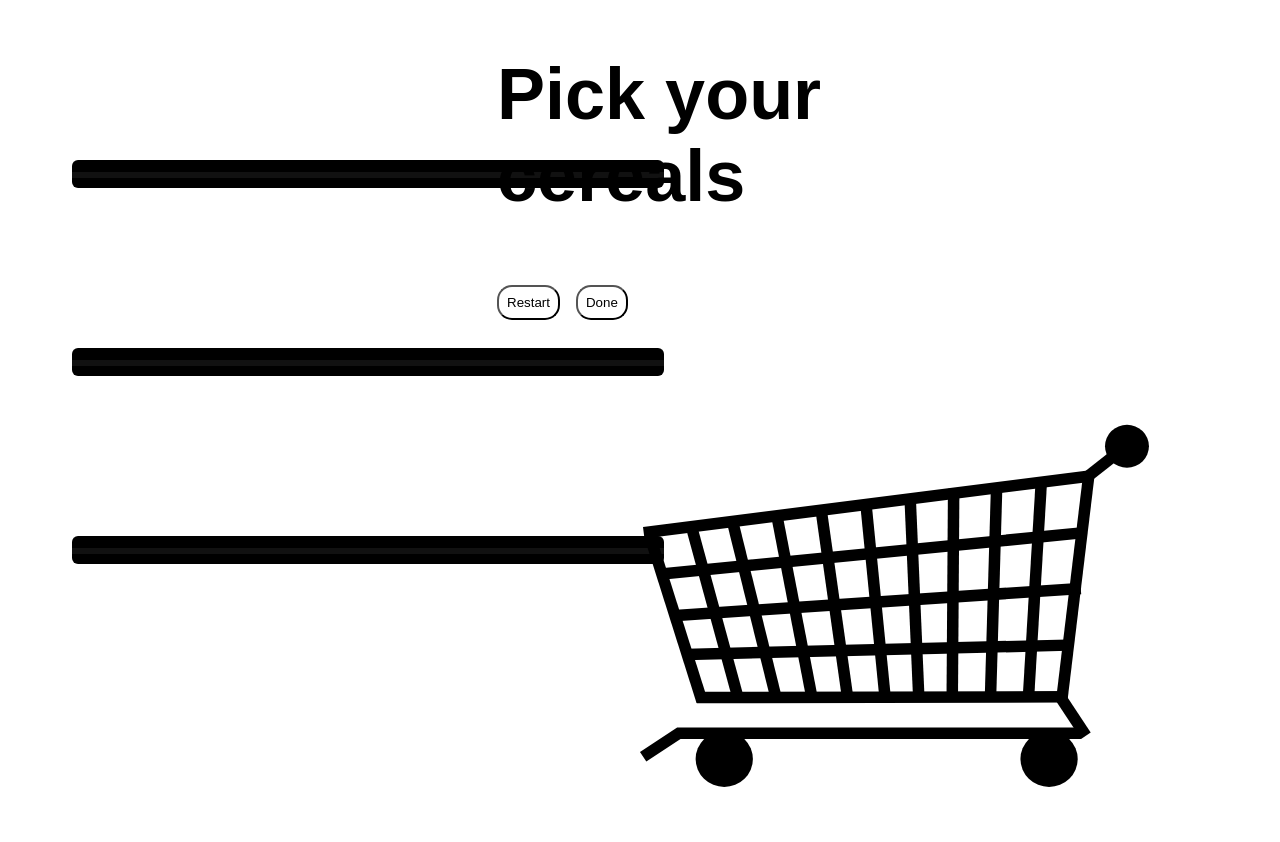
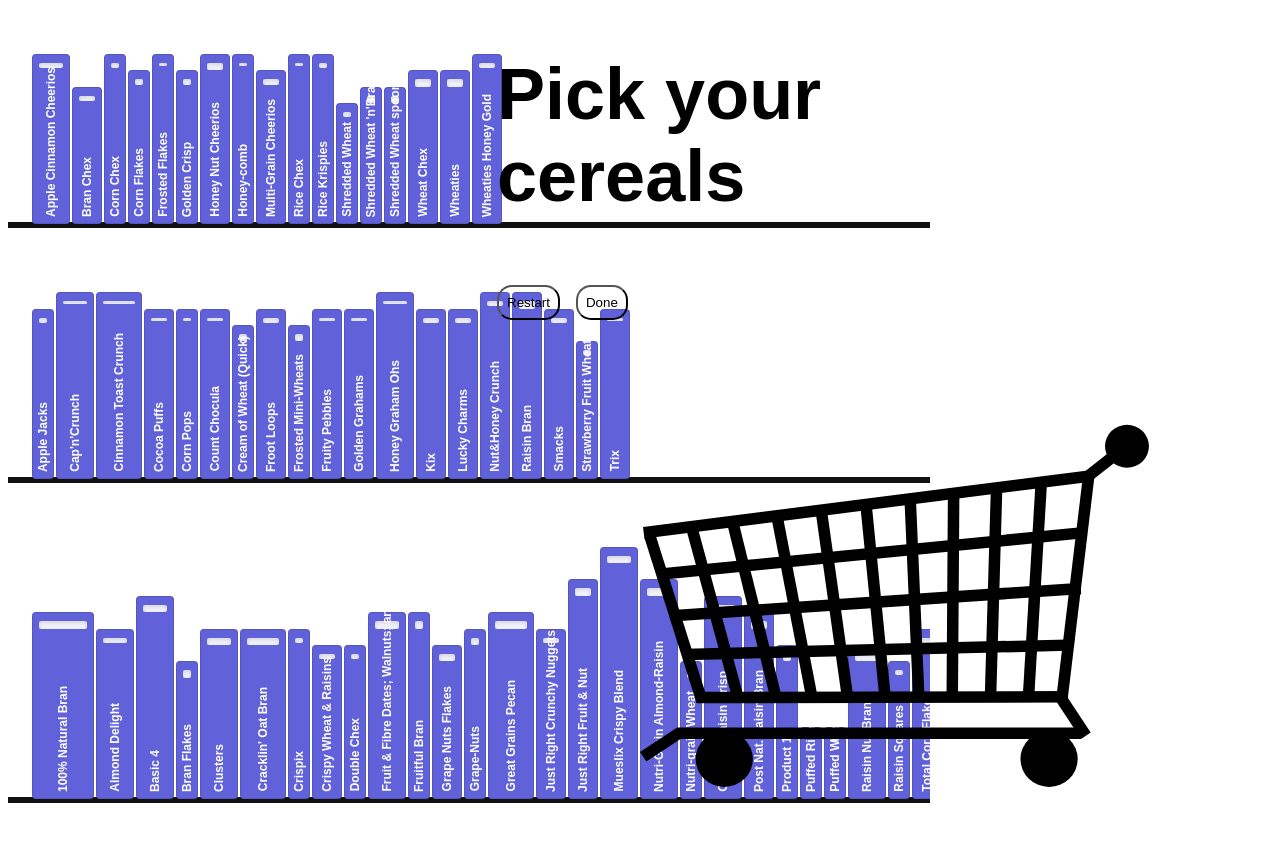
Before and after one commit to carolina8104/cereal-visualization, a plain HTML site: page index.html in a window 1280 px wide. Before the commit the page ends 800 px from the top, so only its background shows below. Drawn offline with nearby package versions, Linux system fonts and the light colour scheme.

Commit message:
Shelf with boxes mapped to values

```diff
--- a/css/style.css
+++ b/css/style.css
@@ -10,19 +10,19 @@ body {
 }
 
 .shelves{
-    width:720px;
+    width:80vw;
     max-width:72vw;
 }
 
 .shelf{
-    margin: 20vh 5vw;
-    background: black;
+    margin: 5vh 0vw;
+    background: rgba(152, 0, 0, 0);
     border-radius: 6px;
     padding: 14px 24px;
     position: relative;
     display: flex;
     align-items: flex-end;
-    gap: 8px;
+    gap: 2px;
     overflow-x: auto;
     scroll-behavior: smooth;
 }
@@ -63,3 +63,39 @@ button{
     display: flex;
     gap: 1rem;
 }
+
+.cereal {
+  position:relative;
+  display:flex;
+  align-items:flex-end;
+  justify-content:center;
+  border-radius:4px;
+  box-shadow:var(--card-shadow);
+  border:1px solid rgba(0,0,0,0.12);
+  background-color: rgb(97, 97, 217);
+  flex-shrink:0;
+  cursor:pointer;
+  transition: transform 300ms, box-shadow 200ms;
+  color:white;
+  overflow:visible;
+}
+
+.name-vertical{
+  writing-mode: vertical-rl;
+  text-orientation: mixed;
+  transform: rotate(180deg);
+  font-weight:700;
+  font-size:12px;
+  padding:6px 2px;
+  white-space:nowrap;
+}
+
+.protein-bar{
+  position:absolute;
+  left:6px;
+  right:6px;
+  top:8px;
+  background:rgba(255,255,255,0.92);
+  border-radius:2px;
+  box-shadow: 0 2px 4px rgba(0,0,0,0.12) inset;
+}
--- a/js/script.js
+++ b/js/script.js
@@ -1,3 +1,132 @@
-  document.getElementById("doneButton").addEventListener("click", function() {
-    window.location.href = "bowl.html";
-  });
+document.getElementById("doneButton").addEventListener("click", function() {
+  window.location.href = "bowl.html";
+})
+
+const DATA_PATH = "../data/data.json"
+let data = []
+let heightScale, widthScale, sugarColorScale, proteinScale
+
+let selected = new Set();
+
+const filters = {
+  kcalMax: 600,
+  sugarMax: 20,
+  proteinMax: 20,
+  carbsMax: 100,
+  fatMax: 20,
+  fibreMax: 10,
+  brand: "all",
+  order: "none"
+};
+
+const shelf = {
+  1: d3.select("#shelf-1"),
+  2: d3.select("#shelf-2"),
+  3: d3.select("#shelf-3")
+}
+
+const calValueEl = d3.select("#cal-value")
+const sugarValueEl = d3.select("#sugar-value")
+const proteinValueEl = d3.select("#protein-value")
+const carbsValueEl = d3.select("#carbs-value")
+const fatValueEl = d3.select("#fat-value")
+const fibreValueEl = d3.select("#fibre-value")
+
+d3.json(DATA_PATH).then(arr => {
+  data = arr
+
+  const kcalMax = d3.max(data, d => d.calories) || 500
+  filters.kcalMax = Math.round(kcalMax)
+  filters.sugarMax = Math.ceil(d3.median(data, d => d.sugar) || 10)
+  filters.proteinMax = Math.ceil(d3.median(data, d => d.protein) || 6)
+
+  initScales()
+  applyFiltersAndRender()
+})
+
+function initScales(){
+  const kcalExtent = d3.extent(data, d => d.calories)
+  const fatExtent = d3.extent(data, d => d.fat)
+  const sugarExtent = d3.extent(data, d => d.sugar)
+  const proteinExtent = d3.extent(data, d => d.protein)
+
+  heightScale = d3.scaleLinear()
+    .domain(kcalExtent)
+    .range([70, 250])
+    .clamp(true)
+
+  widthScale = d3.scaleLinear()
+    .domain(fatExtent)
+    .range([20, 60])
+    .clamp(true)
+
+  sugarColorScale = d3.scaleLinear()
+    .domain(sugarExtent)
+    .range([70, 30])
+    .clamp(true);
+
+  proteinScale = d3.scaleLinear()
+    .domain(proteinExtent)
+    .range([3, 14])
+    .clamp(true)
+}
+function applyFiltersAndRender(){
+
+  let filtered = data.filter(d => {
+    if (d.calories > filters.kcalMax) return false
+    if (d.sugar > filters.sugarMax) return false
+    if (d.protein > filters.proteinMax) return false
+    if (d.carbs > filters.carbsMax) return false
+    if (d.fat > filters.fatMax) return false
+    if (d.fibre > filters.fibreMax) return false
+    if (filters.brand !== "all" && d.brand !== filters.brand) return false
+    return true
+  })
+
+  if(filters.order === "protein-asc"){
+    filtered.sort((a,b) => a.protein - b.protein)
+  } else if(filters.order === "protein-desc"){
+    filtered.sort((a,b) => b.protein - a.protein)
+  } else if(filters.order === "kcal-desc"){
+    filtered.sort((a,b) => b.calories - a.calories)
+  } else if(filters.order === "kcal-asc"){
+    filtered.sort((a,b) => a.calories - b.calories)
+  }
+
+  [1,2,3].forEach(shelfNum => {
+
+    const shelfData = filtered.filter(d => d.shelf === shelfNum);
+
+    const sel = shelf[shelfNum]
+      .selectAll(".cereal")
+      .data(shelfData, d => d.id);
+
+    sel.exit().remove();
+
+    const enter = sel.enter()
+      .append("div")
+      .attr("class", "cereal")
+      .style("opacity", 0);
+
+    enter.append("div").attr("class", "protein-bar");
+    enter.append("div").attr("class", "name-vertical").text(d => d.name);
+
+    const merged = enter.merge(sel);
+
+    merged.transition()
+      .duration(450)
+      .style("opacity", 1)
+      .style("height", d => heightScale(d.calories) + "px")
+      .style("width", d => widthScale(d.fat) + "px")
+      .style("background", d => {
+        const light = sugarColorScale(d.sugar)
+        return `hsl(15 80% ${light}%)`
+      })
+
+    merged.select(".protein-bar")
+      .transition().duration(300)
+      .style("height", d => proteinScale(d.protein) + "px")
+  })
+
+  renderSelectedList()
+}
```
